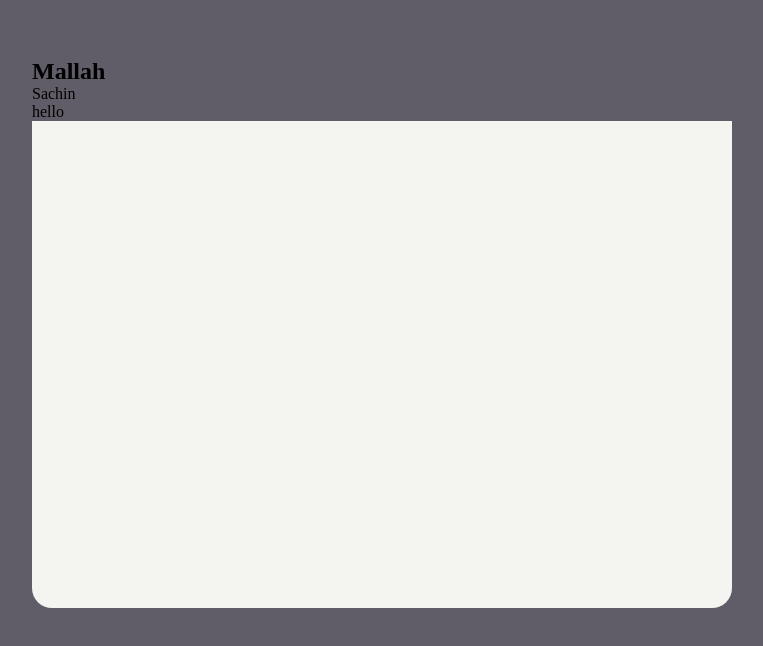
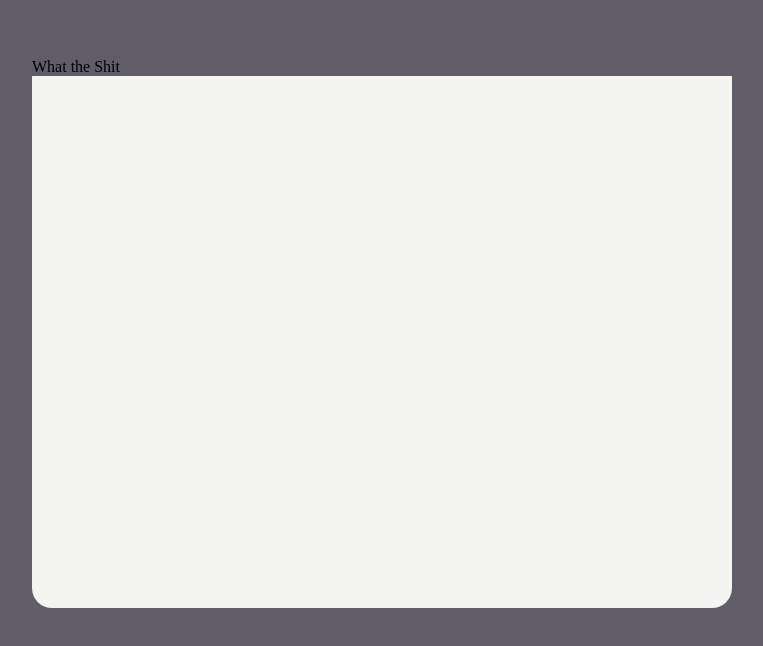
Before and after one commit to SACHIN773/Superdry, a React (Create React App) app: page / in a window 1280 px wide. Shown: the part 162-808 px from the top of the page, without its empty margins (188-951 px from the left). Built offline with nearby package versions, Linux system fonts and the light colour scheme.

Commit message:
What the Shit

```diff
--- a/src/App.js
+++ b/src/App.js
@@ -4,10 +4,7 @@ import './App.css'
 function App() {
   return (
     <div className='container'>
-    <h2>Mallah</h2>
-    <p>Sachin</p>
-
-    <p>hello</p>
+    <p>What the Shit</p>
     </div>
   );
 }
```
